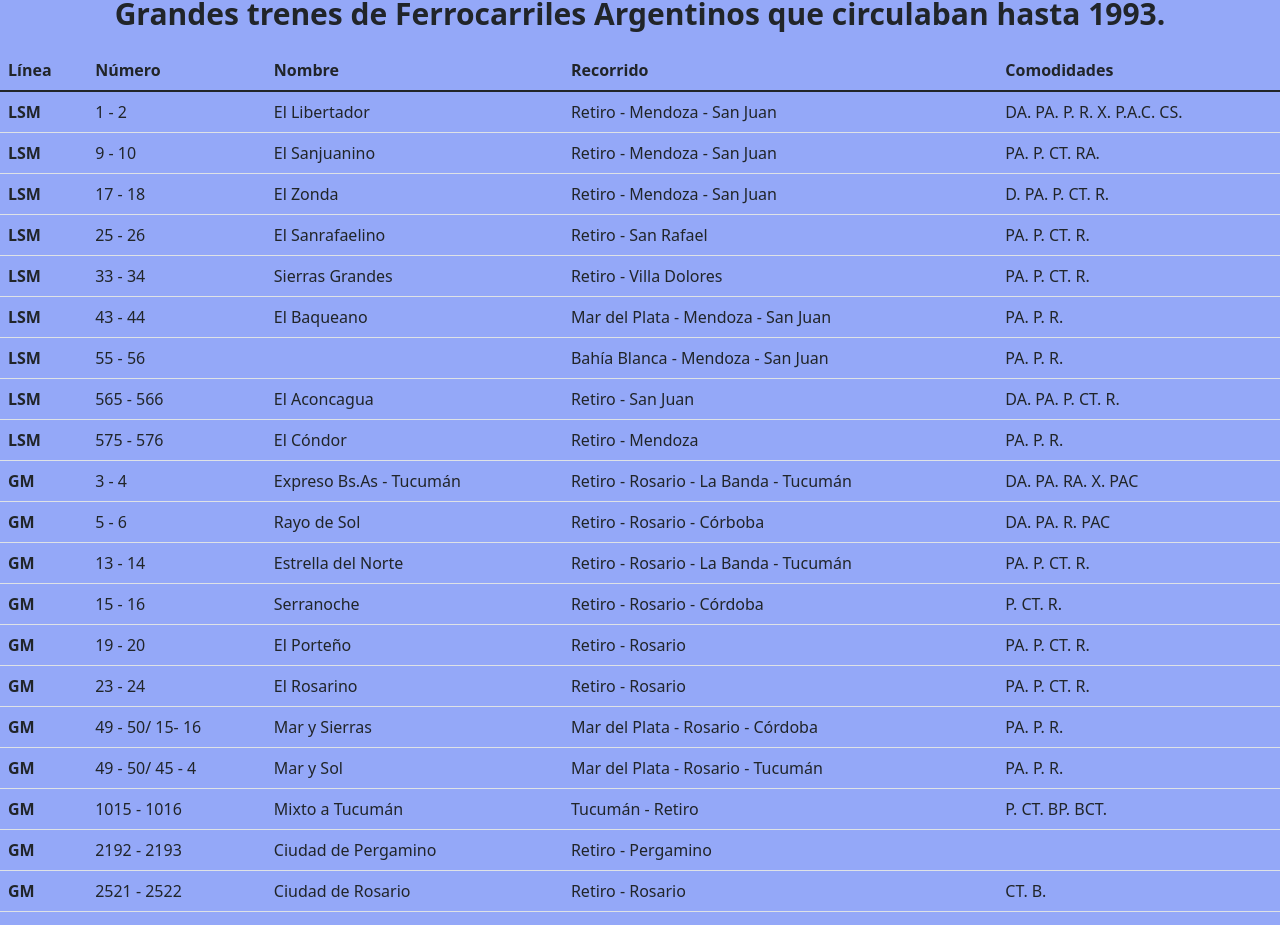
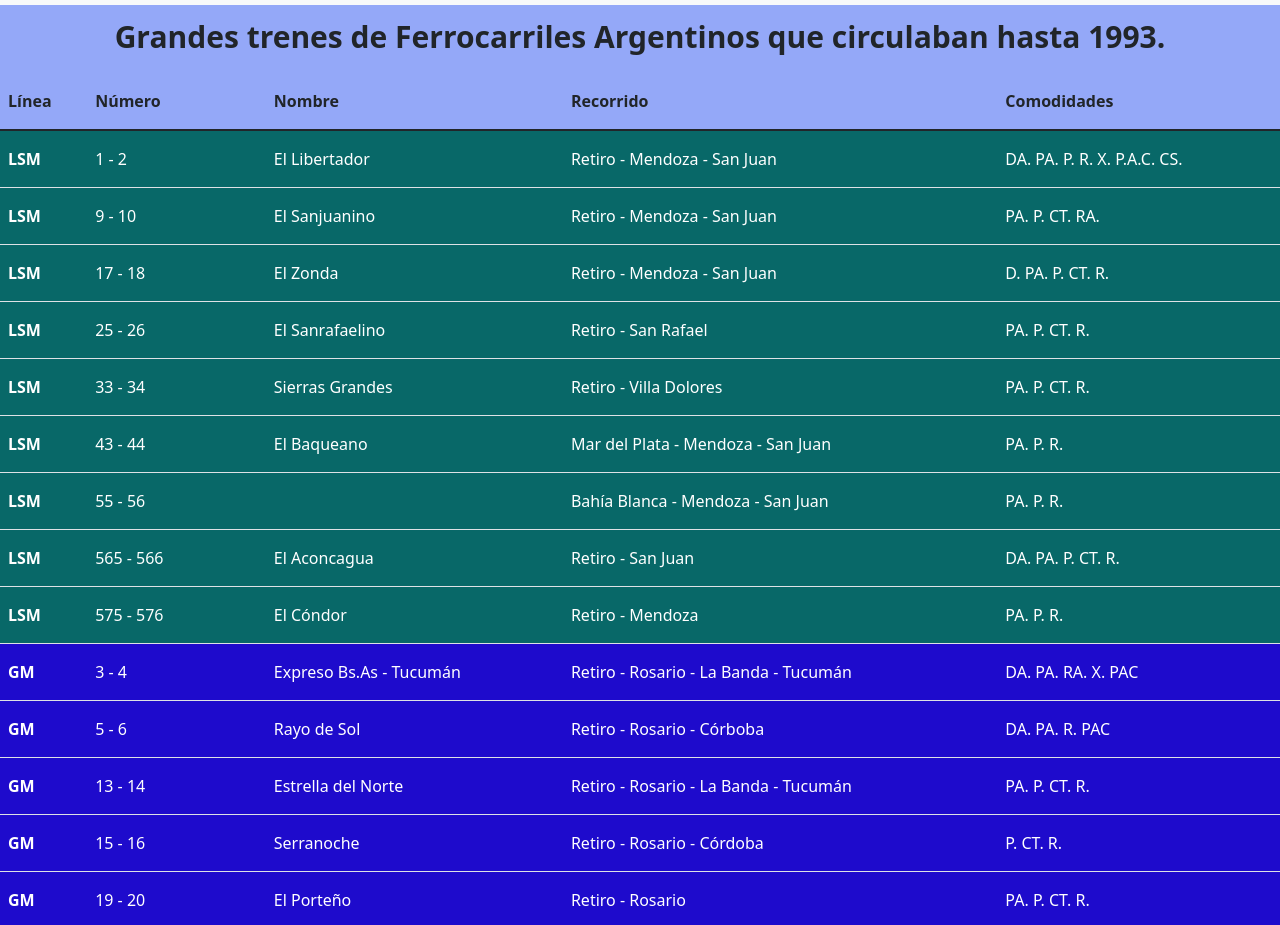
Before and after one commit to Martinegea/practica, a plain HTML site: page trenes.html in a window 1280 px wide. Shown: the part 71-996 px from the top of the page. Drawn offline with nearby package versions, Linux system fonts and the light colour scheme.

Commit message:
arreglos

```diff
--- a/style.css
+++ b/style.css
@@ -1,5 +1,13 @@
+* {
+  margin: 0px;
+  padding: 0px;
+  font-size: 1rem;
+  text-decoration: none;
+}
+
 body {
   background: rgb(148, 168, 248);
+  line-height: 2.5;
 }
 
 .navbar-brand {
@@ -7,7 +15,7 @@ body {
 }
 
 .section__Article {
-  margin-top: 57px;
+  margin-top: 80px;
 }
 
 .section__Titulo {
@@ -63,7 +71,7 @@ body {
 /* HISTORIA */
 
 .historia {
-  margin-top: 57px;
+  margin-top: 80px;
 }
 
 .section__Titulos {
@@ -88,7 +96,6 @@ body {
 .card {
   margin-left: 20px;
   margin-bottom: 15px;
-  text-align: center;
 }
 
 /* MATERIAL */
@@ -106,7 +113,7 @@ body {
   font-size: 30px;
   padding: 10px;
   font-weight: 800;
-  margin-top: 57px;
+  margin-top: 80px;
 }
 
 .material__Parrafo {
@@ -142,11 +149,21 @@ body {
 }
 
 .trenes__Titulo {
-  margin-top: 57px;
+  margin-top: 80px;
   font-size: 30px;
   padding: 10px;
   font-weight: 800;
   text-align: center;
+}
+
+.lsm {
+  background: rgb(8, 104, 104);
+  color: rgb(255, 255, 255);
+}
+
+.gm {
+  background: rgb(30, 11, 204);
+  color: rgb(255, 255, 255);
 }
 
 .ferro__Referencias--titulo {
@@ -163,7 +180,7 @@ body {
 /* ANECDOTA */
 
 .anecdota__Div--titulo {
-  margin-top: 57px;
+  margin-top: 80px;
   text-align: center;
   font-size: 30px;
   padding: 10px;
@@ -184,7 +201,10 @@ body {
 }
 
 .carousel {
+  margin-left: 370px;
   margin-bottom: 20px;
+  width: 50%;
+  box-shadow: 2px 2px 10px 0 black;
 }
 
 .d-block {
@@ -208,4 +228,13 @@ body {
   .material__Titulo {
     font-size: 20px;
   }
+
+  .table-responsive {
+    display: none;
+  }
+
+  .carousel {
+    width: 100%;
+    margin-left: 10px;
+  }
 }
--- a/trenes.html
+++ b/trenes.html
@@ -61,140 +61,140 @@
               </tr>
             </thead>
             <tbody>
-              <tr>
+              <tr class="lsm">
                 <th scope="row">LSM</th>
                 <td class="div__Tr--tdsm">1 - 2</td>
             	  <td class="div__Tr--tdsm">El Libertador</td>
             	  <td class="div__Tr--tdsm">Retiro - Mendoza - San Juan</td>
             	  <td class="div__Tr--tdsm table-responsive">DA. PA. P. R. X. P.A.C.	CS.</td>
               </tr>
-              <tr>
+              <tr class="lsm">
                 <th scope="row">LSM</th>
             	  <td class="div__Tr--tdsm">9 - 10</td>
             	  <td class="div__Tr--tdsm">El Sanjuanino</td>
             	  <td class="div__Tr--tdsm">Retiro - Mendoza - San Juan</td>
             	  <td class="div__Tr--tdsm table-responsive">PA. P. CT. RA.</td>
               </tr>
-              <tr>
+              <tr class="lsm">
                 <th scope="row">LSM</th>
                 <td class="div__Tr--tdsm">17 - 18</td>
             	  <td class="div__Tr--tdsm">El Zonda</td>
             	  <td class="div__Tr--tdsm">Retiro - Mendoza - San Juan</td>
             	  <td class="div__Tr--tdsm table-responsive">D. PA. P. CT. R.</td>
               </tr>
-              <tr>
+              <tr class="lsm">
                 <th scope="row">LSM</th>
                 <td class="div__Tr--tdsm">25 - 26</td>
             	  <td class="div__Tr--tdsm">El Sanrafaelino</td>
             	  <td class="div__Tr--tdsm">Retiro - San Rafael</td>
             	  <td class="div__Tr--tdsm table-responsive">PA. P. CT. R.</td>
               </tr>
-              <tr>
+              <tr class="lsm">
                 <th scope="row">LSM</th>
                 <td class="div__Tr--tdsm">33 - 34</td>
             	  <td class="div__Tr--tdsm">Sierras Grandes</td>
             	  <td class="div__Tr--tdsm">Retiro - Villa Dolores</td>
             	  <td class="div__Tr--tdsm table-responsive">PA. P. CT. R.</td>
               </tr>
-              <tr>
+              <tr class="lsm">
                 <th scope="row">LSM</th>
                 <td class="div__Tr--tdsm">43 - 44</td>
             	  <td class="div__Tr--tdsm">El Baqueano</td>
             	  <td class="div__Tr--tdsm">Mar del Plata - Mendoza - San Juan</td>
             	  <td class="div__Tr--tdsm table-responsive">PA. P. R.</td>
               </tr>
-              <tr>
+              <tr class="lsm">
                 <th scope="row">LSM</th>
                 <td class="div__Tr--tdsm">55 - 56</td>
             	  <td class="div__Tr--tdsm"></td>
             	  <td class="div__Tr--tdsm">Bahía Blanca - Mendoza - San Juan</td>
             	  <td class="div__Tr--tdsm table-responsive">PA. P. R.</td>
               </tr>
-              <tr>
+              <tr class="lsm">
                 <th scope="row">LSM</th>
                 <td class="div__Tr--tdsm">565 - 566</td>
             	  <td class="div__Tr--tdsm">El Aconcagua</td>
             	  <td class="div__Tr--tdsm">Retiro - San Juan</td>
             	  <td class="div__Tr--tdsm table-responsive">DA. PA. P. CT. R.</td>
               </tr>
-              <tr>
+              <tr class="lsm">
                 <th scope="row">LSM</th>
                 <td class="div__Tr--tdsm">575 - 576</td>
             	  <td class="div__Tr--tdsm">El Cóndor</td>
             	  <td class="div__Tr--tdsm">Retiro - Mendoza</td>
             	  <td class="div__Tr--tdsm table-responsive">PA. P. R.</td>
               </tr>
-              <tr>
+              <tr class="gm">
                 <th scope="row">GM</th>
                 <td class="div__Tr--tdgm">3 - 4</td>
             	  <td class="div__Tr--tdgm">Expreso Bs.As - Tucumán</td>
             	  <td class="div__Tr--tdgm">Retiro - Rosario - La Banda - Tucumán</td>
             	  <td class="div__Tr--tdgm table-responsive">DA. PA. RA. X. PAC</td>
               </tr>
-              <tr>
+              <tr class="gm">
                 <th scope="row">GM</th>
                 <td class="div__Tr--tdgm">5 - 6</td>
             	  <td class="div__Tr--tdgm">Rayo de Sol</td>
             	  <td class="div__Tr--tdgm">Retiro - Rosario - Córboba</td>
             	  <td class="div__Tr--tdgm table-responsive">DA. PA. R. PAC</td>
               </tr>
-              <tr>
+              <tr class="gm">
                 <th scope="row">GM</th>
                 <td class="div__Tr--tdgm">13 - 14</td>
             	  <td class="div__Tr--tdgm">Estrella del Norte</td>
             	  <td class="div__Tr--tdgm">Retiro - Rosario - La Banda - Tucumán</td>
             	  <td class="div__Tr--tdgm table-responsive">PA. P. CT. R.</td>
               </tr>
-              <tr>
+              <tr class="gm">
                 <th scope="row">GM</th>
                 <td class="div__Tr--tdgm">15 - 16</td>
             	  <td class="div__Tr--tdgm">Serranoche</td>
             	  <td class="div__Tr--tdgm">Retiro - Rosario - Córdoba</td>
             	  <td class="div__Tr--tdgm table-responsive">P. CT. R.</td>
               </tr>
-              <tr>
+              <tr class="gm">
                 <th scope="row">GM</th>
                 <td class="div__Tr--tdgm">19 - 20</td>
             	  <td class="div__Tr--tdgm">El Porteño</td>
             	  <td class="div__Tr--tdgm">Retiro - Rosario</td>
             	  <td class="div__Tr--tdgm table-responsive">PA. P. CT. R.</td>
               </tr>
-              <tr>
+              <tr class="gm">
                 <th scope="row">GM</th>
                 <td class="div__Tr--tdgm">23 - 24</td>
             	  <td class="div__Tr--tdgm">El Rosarino</td>
             	  <td class="div__Tr--tdgm">Retiro - Rosario</td>
             	  <td class="div__Tr--tdgm table-responsive">PA. P. CT. R.</td>
               </tr>
-              <tr>
+              <tr class="gm">
                 <th scope="row">GM</th>
                 <td class="div__Tr--tdgm">49 - 50/ 15- 16</td>
             	  <td class="div__Tr--tdgm">Mar y Sierras</td>
             	  <td class="div__Tr--tdgm">Mar del Plata - Rosario - Córdoba</td>
             	  <td class="div__Tr--tdgm table-responsive">PA. P. R.</td>
               </tr>
-              <tr>
+              <tr class="gm">
                 <th scope="row">GM</th>
                 <td class="div__Tr--tdgm">49 - 50/ 45 - 4</td>
             	  <td class="div__Tr--tdgm">Mar y Sol</td>
             	  <td class="div__Tr--tdgm">Mar del Plata - Rosario - Tucumán</td>
             	  <td class="div__Tr--tdgm table-responsive">PA. P. R.</td>
               </tr>
-              <tr>
+              <tr class="gm">
                 <th scope="row">GM</th>
                 <td class="div__Tr--tdgm">1015 - 1016</td>
             	  <td class="div__Tr--tdgm">Mixto a Tucumán</td>
             	  <td class="div__Tr--tdgm">Tucumán - Retiro</td>
             	  <td class="div__Tr--tdgm table-responsive">P. CT. BP. BCT.</td>
               </tr>
-              <tr>
+              <tr class="gm">
                 <th scope="row">GM</th>
                 <td class="div__Tr--tdgm">2192 - 2193</td>
             	  <td class="div__Tr--tdgm">Ciudad de Pergamino</td>
             	  <td class="div__Tr--tdgm">Retiro - Pergamino</td>
             	  <td class="div__Tr--tdgm table-responsive"></td>
               </tr>
-              <tr>
+              <tr class="gm">
                 <th scope="row">GM</th>
                 <td class="div__Tr--tdgm">2521 - 2522</td>
             	  <td class="div__Tr--tdgm">Ciudad de Rosario</td>
```
Lines whose indentation alone changed are shown as unchanged.
